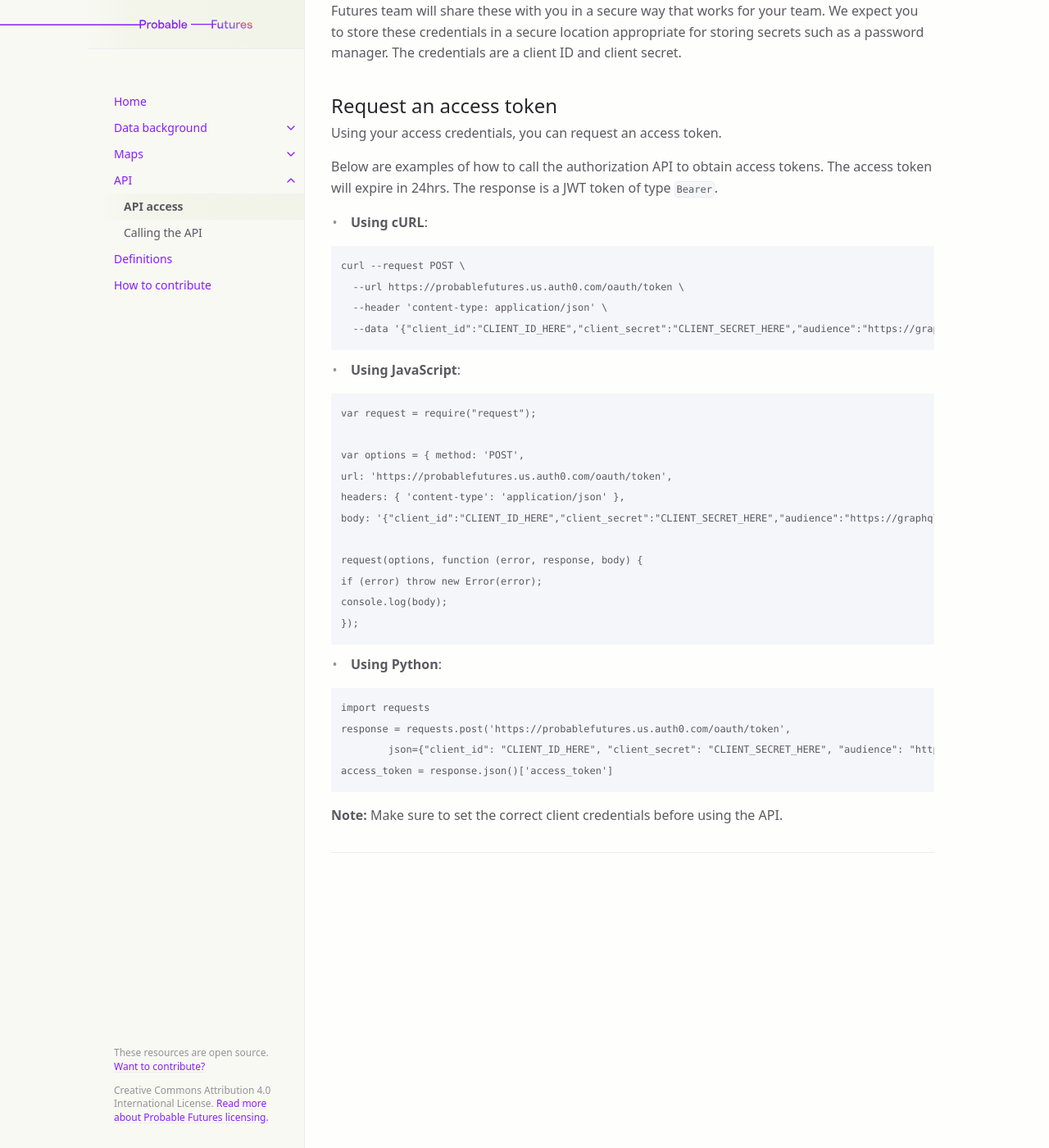
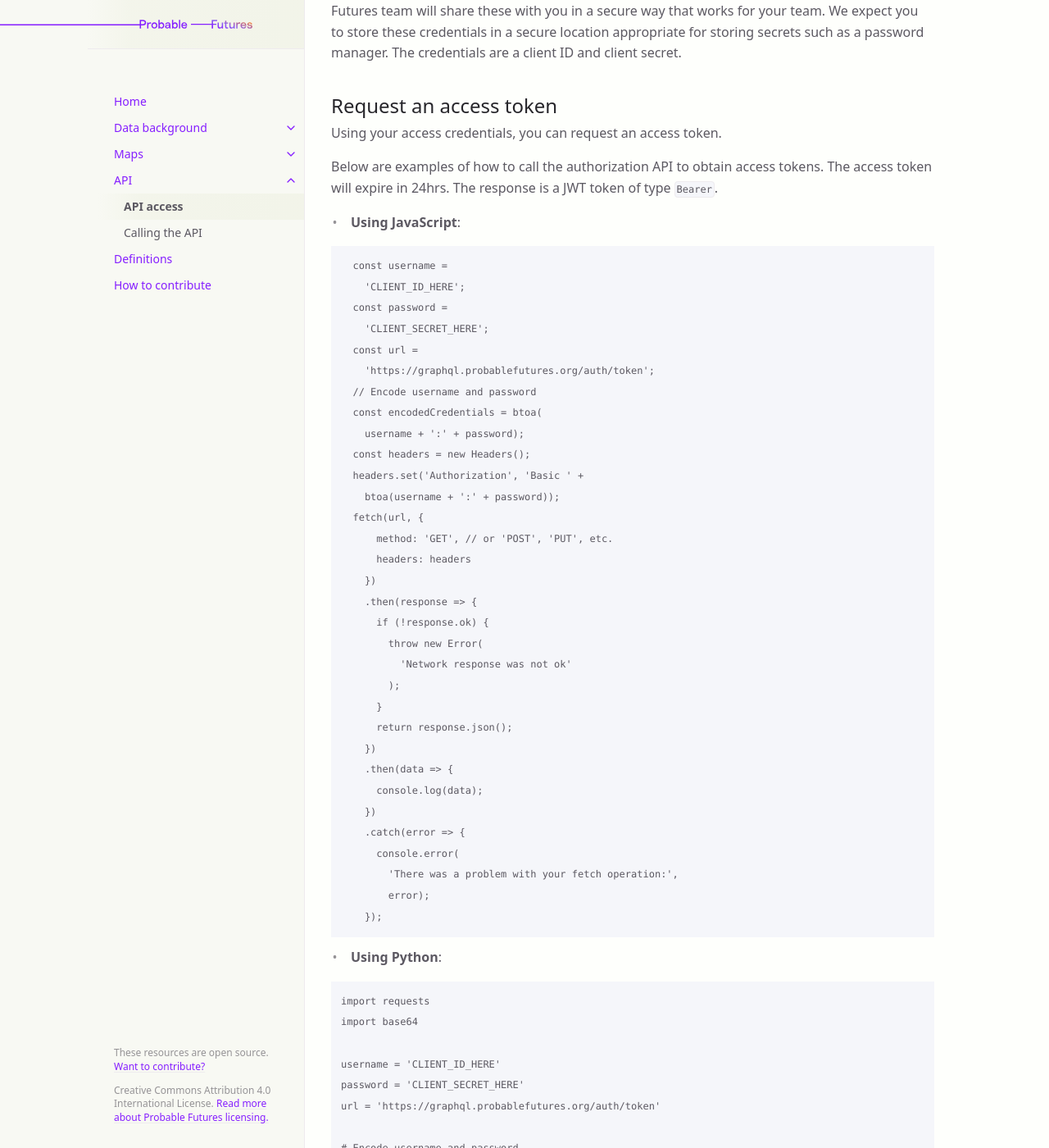
Before and after one commit to Probable-Futures/docs, a Jekyll site: the page built from api-access.md, in a window 1280 px wide and 1400 px high, scrolled down 215 px. Shown: the whole window at 82% size. Built offline with Jekyll 4.4.1, drawn with Linux system fonts in a browser that asks for light colours; some of the changed text lies outside the part shown.

Commit message:
docs: get token using pf api

````diff
--- a/api-access.md
+++ b/api-access.md
@@ -15,38 +15,68 @@ Using your access credentials, you can request an access token.
 
 Below are examples of how to call the authorization API to obtain access tokens. The access token will expire in 24hrs. The response is a JWT token of type `Bearer`.
 
--   **Using cURL**:
+- **Using JavaScript**:
 
 ```
-curl --request POST \
-  --url https://probablefutures.us.auth0.com/oauth/token \
-  --header 'content-type: application/json' \
-  --data '{"client_id":"CLIENT_ID_HERE","client_secret":"CLIENT_SECRET_HERE","audience":"https://graphql.probablefutures.com","grant_type":"client_credentials"}'
+  const username =
+    'CLIENT_ID_HERE';
+  const password =
+    'CLIENT_SECRET_HERE';
+  const url =
+    'https://graphql.probablefutures.org/auth/token';
+  // Encode username and password
+  const encodedCredentials = btoa(
+    username + ':' + password);
+  const headers = new Headers();
+  headers.set('Authorization', 'Basic ' +
+    btoa(username + ':' + password));
+  fetch(url, {
+      method: 'GET', // or 'POST', 'PUT', etc.
+      headers: headers
+    })
+    .then(response => {
+      if (!response.ok) {
+        throw new Error(
+          'Network response was not ok'
+        );
+      }
+      return response.json();
+    })
+    .then(data => {
+      console.log(data);
+    })
+    .catch(error => {
+      console.error(
+        'There was a problem with your fetch operation:',
+        error);
+    });
 ```
 
--   **Using JavaScript**:
-
-```
-var request = require("request");
-
-var options = { method: 'POST',
-url: 'https://probablefutures.us.auth0.com/oauth/token',
-headers: { 'content-type': 'application/json' },
-body: '{"client_id":"CLIENT_ID_HERE","client_secret":"CLIENT_SECRET_HERE","audience":"https://graphql.probablefutures.com","grant_type":"client_credentials"}' };
-
-request(options, function (error, response, body) {
-if (error) throw new Error(error);
-console.log(body);
-});
-```
-
--   **Using Python**:
+- **Using Python**:
 
 ```
 import requests
-response = requests.post('https://probablefutures.us.auth0.com/oauth/token',
-	json={"client_id": "CLIENT_ID_HERE", "client_secret": "CLIENT_SECRET_HERE", "audience": "https://graphql.probablefutures.com", "grant_type": "client_credentials"})
-access_token = response.json()['access_token']
+import base64
+
+username = 'CLIENT_ID_HERE'
+password = 'CLIENT_SECRET_HERE'
+url = 'https://graphql.probablefutures.org/auth/token'
+
+# Encode username and password
+encoded_credentials = base64.b64encode((username + ':' + password).encode()).decode()
+headers = {
+    'Authorization': 'Basic ' + encoded_credentials
+}
+
+try:
+    response = requests.get(url, headers=headers)
+    response.raise_for_status()  # Raise an exception for HTTP errors
+
+    data = response.json()
+    print(data)
+
+except requests.exceptions.RequestException as e:
+    print('There was a problem with your request:', e)
 ```
 
 **Note:** Make sure to set the correct client credentials before using the API.
````
